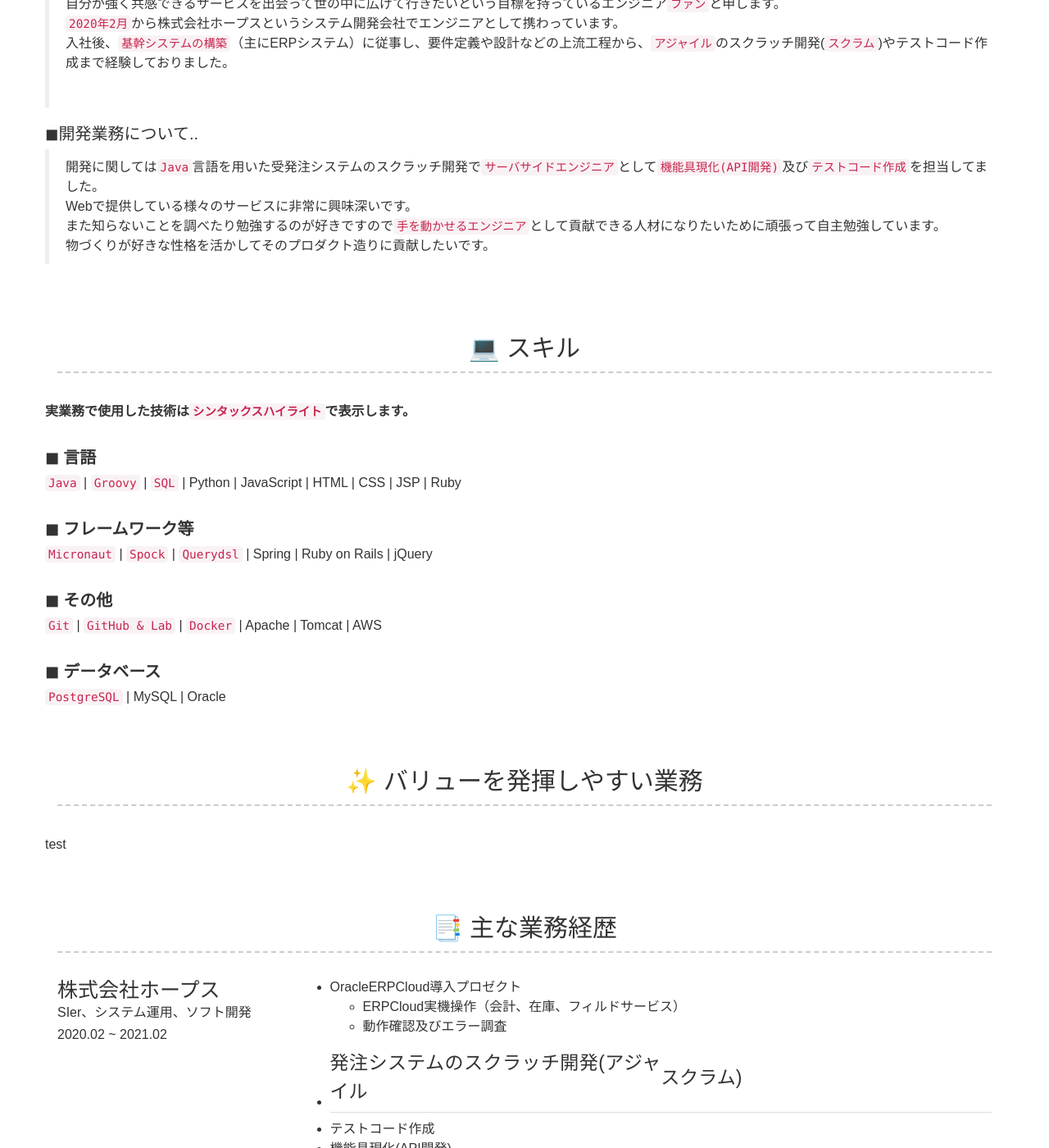
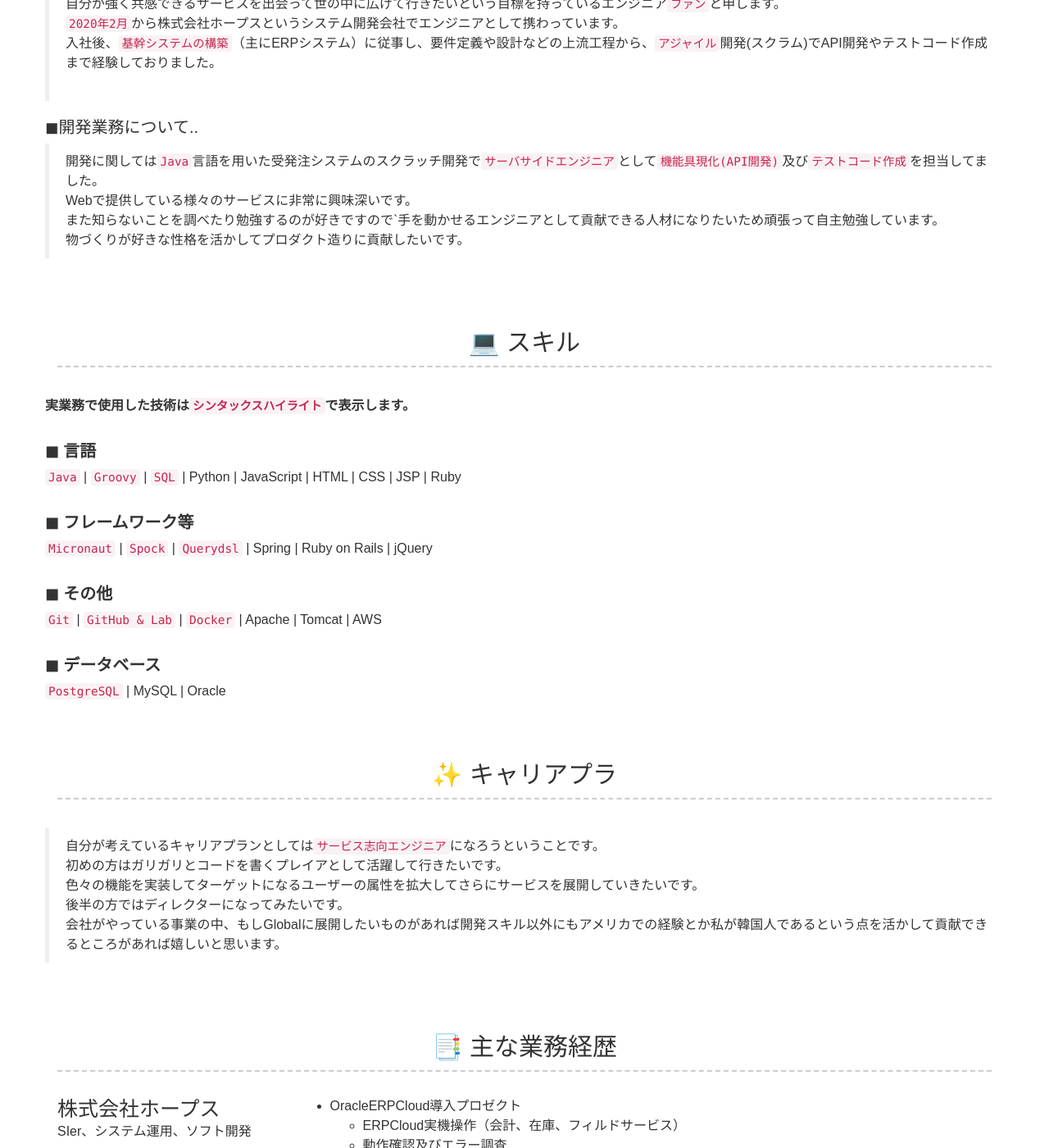
Before and after one commit to SeungyeonHwang/SeungyeonHwang.github.io, a Jekyll site: the page built from index.md, in a window 1280 px wide and 1400 px high, scrolled down 876 px. Shown: the whole window at 82% size. Built offline with Jekyll 4.4.1, drawn with Linux system fonts in a browser that asks for light colours; nearby versions of some CDN libraries.

Commit message:
no message

```diff
--- a/_config.yml
+++ b/_config.yml
@@ -21,7 +21,6 @@ linkedin_username: seungyeon-hwang-09a722182
 # - title:
 #   icon: Font Awesome brand icon name (eg. fa-twitter) (https://fontawesome.com/icons?d=gallery&s=brands&m=free)
 #   url: Link url (eg. https://google.com)
-
 # About Me Section
 about_profile_image: images/profile.jpeg
 about_title: 🔖 基本情報
@@ -42,15 +41,14 @@ activity_content: |
   > 初めまして。🙇‍♂️
     自分が強く共感できるサービスを出会って世の中に広げて行きたいという目標を持っているエンジニア`ファン`と申します。
   > `2020年2月`から株式会社ホープスというシステム開発会社でエンジニアとして携わっています。
-    入社後、`基幹システムの構築`（主にERPシステム）に従事し、要件定義や設計などの上流工程から、`アジャイル`のスクラッチ開発(`スクラム`)やテストコード作成まで経験しておりました。
-  >
+    入社後、`基幹システムの構築`（主にERPシステム）に従事し、要件定義や設計などの上流工程から、`アジャイル`開発(スクラム)でAPI開発やテストコード作成まで経験しておりました。
   <br>
 
   ## ◼︎開発業務について..
   > 開発に関しては`Java`言語を用いた受発注システムのスクラッチ開発で`サーバサイドエンジニア`として`機能具現化(API開発)`及び`テストコード作成`を担当してました。
   > Webで提供している様々のサービスに非常に興味深いです。
-  > また知らないことを調べたり勉強するのが好きですので`手を動かせるエンジニア`として貢献できる人材になりたいために頑張って自主勉強しています。
-  > 物づくりが好きな性格を活かしてそのプロダクト造りに貢献したいです。
+  > また知らないことを調べたり勉強するのが好きですので`手を動かせるエンジニアとして貢献できる人材になりたいため頑張って自主勉強しています。
+  > 物づくりが好きな性格を活かしてプロダクト造りに貢献したいです。
 
 # Skill Section
 skill_title: 💻 スキル
@@ -73,9 +71,15 @@ skill_content: |
   ## **◼︎ データベース**
   `PostgreSQL` | MySQL | Oracle
 # OpenSource Section
-open-source_title: ✨ バリューを発揮しやすい業務
+open-source_title: ✨ キャリアプラ
 open-source_content: |
-  test
+
+  > 自分が考えているキャリアプランとしては`サービス志向エンジニア`になろうということです。
+  > 初めの方はガリガリとコードを書くプレイアとして活躍して行きたいです。
+  > 色々の機能を実装してターゲットになるユーザーの属性を拡大してさらにサービスを展開していきたいです。
+  > 後半の方ではディレクターになってみたいです。
+    会社がやっている事業の中、もしGlobalに展開したいものがあれば開発スキル以外にもアメリカでの経験とか私が韓国人であるという点を活かして貢献できるところがあれば嬉しいと思います。
+
 # Experience Section
 experience_title: 📑 主な業務経歴
 
```
Also changed, not shown: _data/test.markdown (+5 -20 lines).
